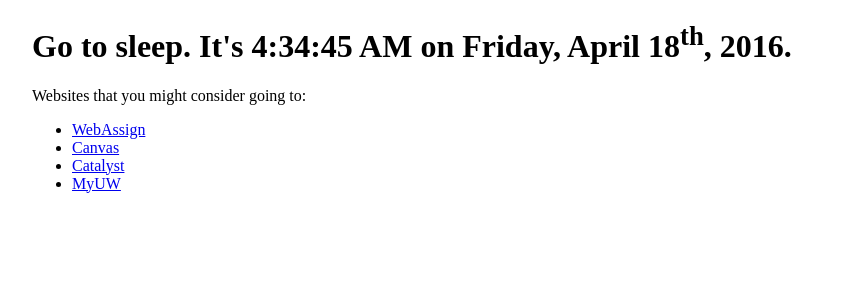
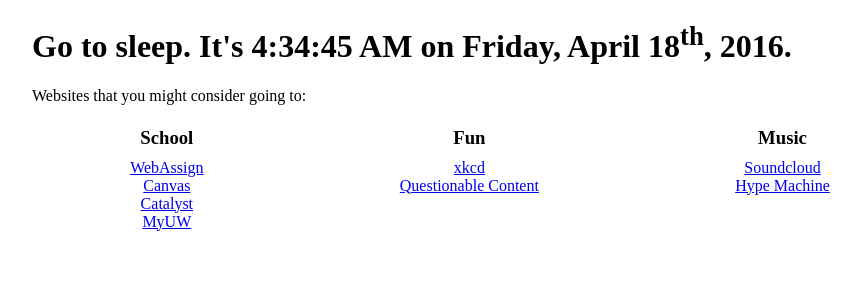
Before and after one commit to aaron235/newtab, a Flask app: page / in a window 1280 px wide. Shown: the top 300 px of the page, without its empty margins (160-1021 px from the left). Run offline with Flask 2, Linux system fonts and the light colour scheme.

Commit message:
Updated the venv, changed the UI, and added a launch script

```diff
--- a/static/scripts/time.js
+++ b/static/scripts/time.js
@@ -14,6 +14,11 @@ function getTime() {
 	if ( hours > 12 ) {
 		hours -= 12;
 		meridiem = "PM";
+	} else if ( hours == 12 ) {
+		meridiem = "PM";
+	} else if ( hours == 0 ) {
+		hours = 12;
+		meridiem = "AM";
 	}
 
 	if ( minutes < 10 ) {
--- a/static/styles/main.css
+++ b/static/styles/main.css
@@ -14,3 +14,34 @@ h1 {
 	-moz-font-feature-settings: 'tnum';
 	-ms-font-feature-settings: 'tnum';
 }
+
+#links {
+	width: 100%;
+	display: flex;
+	flex-direction: row;
+	flex-grow: 1;
+	flex-wrap: nowrap;
+	justify-content: space-around;
+	align-items: baseline;
+}
+
+h3 {
+	text-align: center;
+	margin-top: 10px;
+	margin-bottom: 10px;
+}
+
+.category {
+	padding: 12px;
+}
+
+.category ul {
+	list-style-type: none;
+	text-align: center;
+	padding: 0;
+	margin: 0;
+}
+
+.category ul li {
+	text-align: center;
+}
--- a/templates/main.html
+++ b/templates/main.html
@@ -12,12 +12,32 @@
 		<h1 id="greeting"><span id="salutation">Good morning!</span> It's <span id="time"></span> on <span id="date"></span>.</h1>
 
 		Websites that you might consider going to:
+		<div id="links">
+			<div class="category">
+				<h3>School</h3>
+				<ul>
+					<li><a href="http://www.webassign.net/v4cgi/student.pl?UserPass=a14f723eb6bd38f403e799f9a577588a">WebAssign</a></li>
+					<li><a href="https://canvas.uw.edu/">Canvas</a></li>
+					<li><a href="https://catalyst.uw.edu/">Catalyst</a></li>
+					<li><a href="https://my.uw.edu">MyUW</a></li>
+				</ul>
+			</div>
 
-		<ul>
-			<li><a href="http://www.webassign.net/v4cgi/student.pl?UserPass=a14f723eb6bd38f403e799f9a577588a">WebAssign</a></li>
-			<li><a href="https://canvas.uw.edu/">Canvas</a></li>
-			<li><a href="https://catalyst.uw.edu/">Catalyst</a></li>
-			<li><a href="https://my.uw.edu">MyUW</a></li>
-		</ul>
+			<div class="category">
+				<h3>Fun</h3>
+				<ul>
+					<li><a href="https://xkcd.com">xkcd</a></li>
+					<li><a href="https://www.questionablecontent.net">Questionable Content</a></li>
+				</ul>
+			</div>
+
+			<div class="category">
+				<h3>Music</h3>
+				<ul>
+					<li><a href="https://soundcloud.com/stream/">Soundcloud</a></li>
+					<li><a href="https://hypem.com/popular">Hype Machine</a></li>
+				</ul>
+			</div>
+		</div>
 	</body>
 </html>
```
